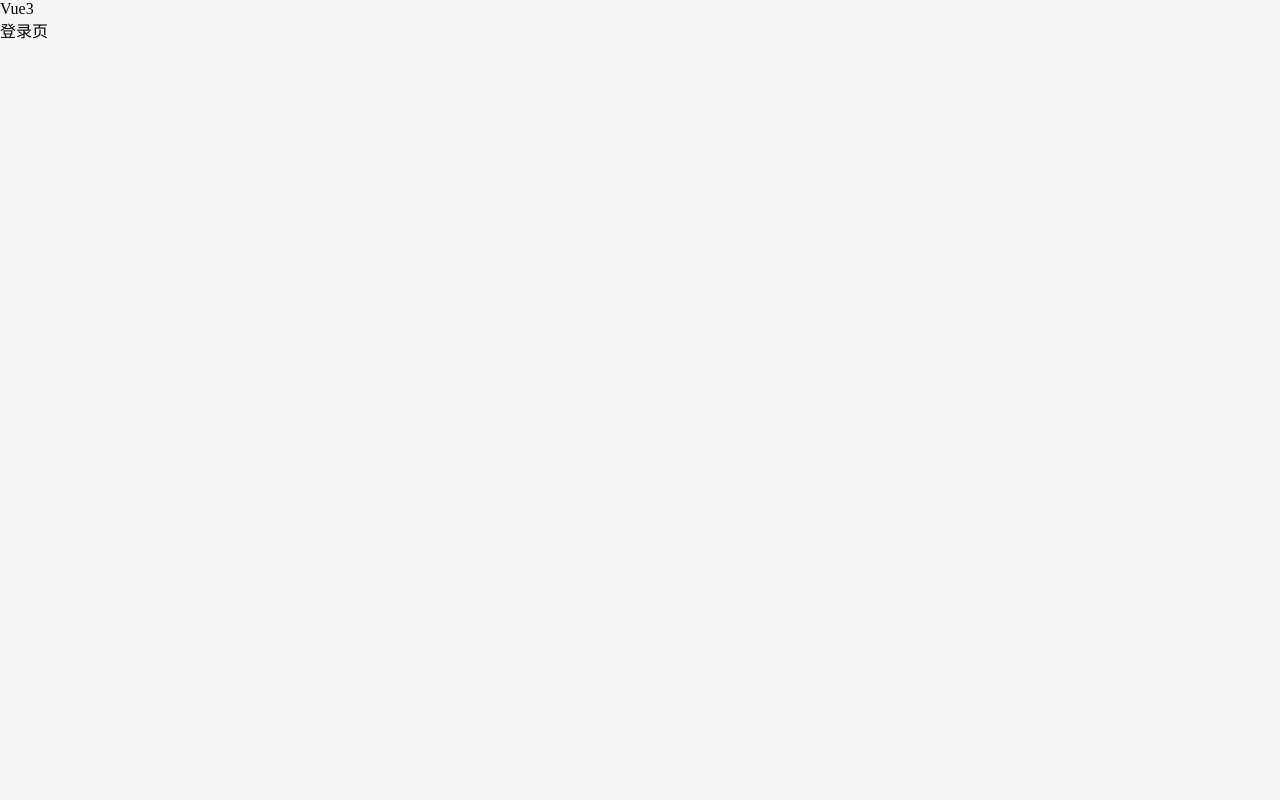
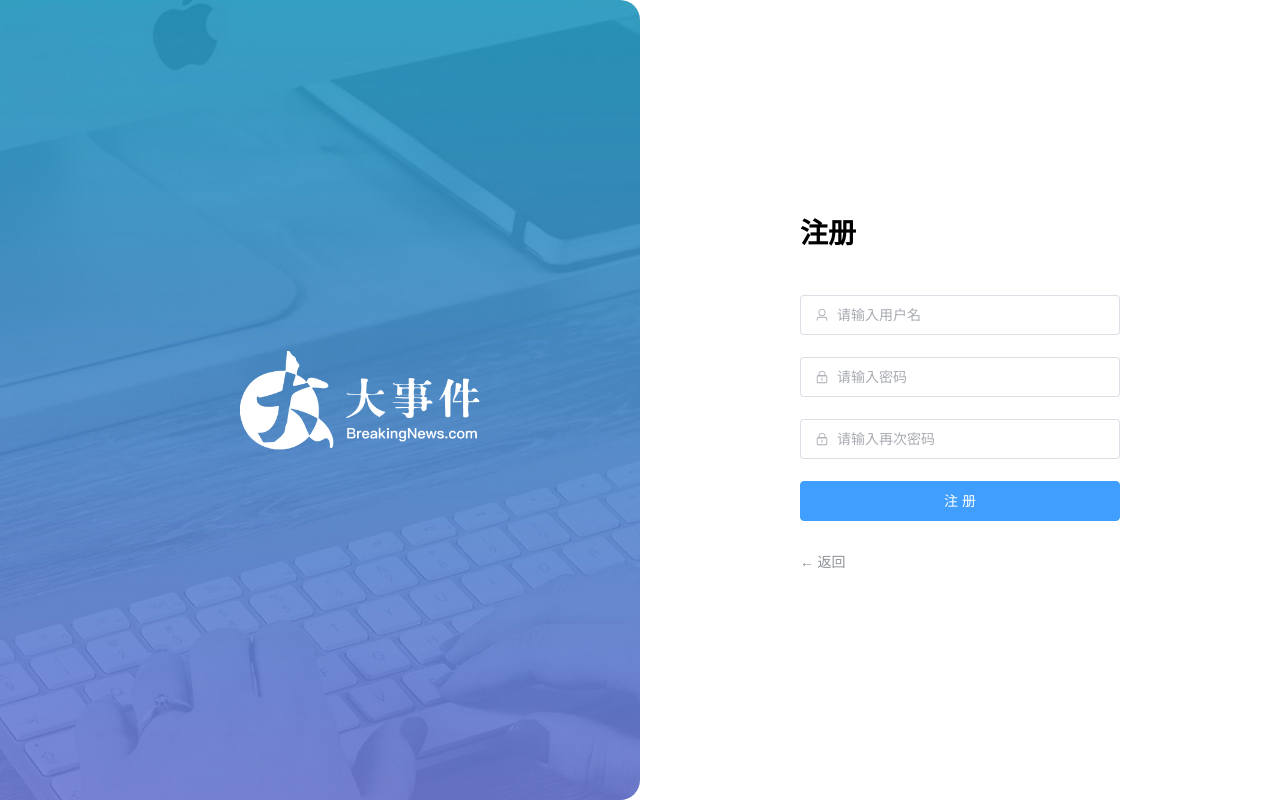
Before and after one commit to Linda000420/BigEventAdmin, a Vue app: page /login in a window 1280 px wide. Built offline with nearby package versions, Linux system fonts and the light colour scheme.

Commit message:
完成登录页面静态布局

```diff
--- a/package.json
+++ b/package.json
@@ -13,6 +13,7 @@
     "lint-staged": "lint-staged"
   },
   "dependencies": {
+    "@element-plus/icons-vue": "^2.3.1",
     "axios": "^1.6.8",
     "element-plus": "^2.7.2",
     "pinia": "^2.1.7",
--- a/src/App.vue
+++ b/src/App.vue
@@ -1,10 +1,7 @@
 <script setup></script>
 
 <template>
-  <div>
-    Vue3
-    <router-view></router-view>
-  </div>
+  <router-view></router-view>
 </template>
 
 <style scoped></style>
--- a/src/views/login/LoginPage.vue
+++ b/src/views/login/LoginPage.vue
@@ -1,5 +1,109 @@
+<script setup>
+import { User, Lock } from '@element-plus/icons-vue'
+import { ref } from 'vue'
+const isRegister = ref(true)
+</script>
+
 <template>
-  <div>登录页</div>
+  <el-row class="login-page">
+    <el-col :span="12" class="bg"></el-col>
+    <el-col :span="6" :offset="3" class="form">
+      <!-- 注册相关表单 -->
+      <el-form ref="form" size="large" autocomplete="off" v-if="isRegister">
+        <el-form-item>
+          <h1>注册</h1>
+        </el-form-item>
+        <el-form-item>
+          <el-input :prefix-icon="User" placeholder="请输入用户名"></el-input>
+        </el-form-item>
+        <el-form-item>
+          <el-input
+            :prefix-icon="Lock"
+            type="password"
+            placeholder="请输入密码"
+          ></el-input>
+        </el-form-item>
+        <el-form-item>
+          <el-input
+            :prefix-icon="Lock"
+            type="password"
+            placeholder="请输入再次密码"
+          ></el-input>
+        </el-form-item>
+        <el-form-item>
+          <el-button class="button" type="primary" auto-insert-space>
+            注册
+          </el-button>
+        </el-form-item>
+        <el-form-item class="flex">
+          <el-link type="info" :underline="false" @click="isRegister = false">
+            ← 返回
+          </el-link>
+        </el-form-item>
+      </el-form>
+      <!-- 登录相关表单 -->
+      <el-form ref="form" size="large" autocomplete="off" v-else>
+        <el-form-item>
+          <h1>登录</h1>
+        </el-form-item>
+        <el-form-item>
+          <el-input :prefix-icon="User" placeholder="请输入用户名"></el-input>
+        </el-form-item>
+        <el-form-item>
+          <el-input
+            name="password"
+            :prefix-icon="Lock"
+            type="password"
+            placeholder="请输入密码"
+          ></el-input>
+        </el-form-item>
+        <el-form-item class="flex">
+          <div class="flex">
+            <el-checkbox>记住我</el-checkbox>
+            <el-link type="primary" :underline="false">忘记密码？</el-link>
+          </div>
+        </el-form-item>
+        <el-form-item>
+          <el-button class="button" type="primary" auto-insert-space
+            >登录</el-button
+          >
+        </el-form-item>
+        <el-form-item class="flex">
+          <el-link type="info" :underline="false" @click="isRegister = true">
+            注册 →
+          </el-link>
+        </el-form-item>
+      </el-form>
+    </el-col>
+  </el-row>
 </template>
 
-<style scoped></style>
+<style lang="scss" scoped>
+.login-page {
+  height: 100vh;
+  background-color: #fff;
+  .bg {
+    background:
+      url('@/assets/logo2.png') no-repeat 60% center / 240px auto,
+      url('@/assets/login_bg.jpg') no-repeat center / cover;
+    border-radius: 0 20px 20px 0;
+  }
+  .form {
+    display: flex;
+    flex-direction: column;
+    justify-content: center;
+    user-select: none;
+    .title {
+      margin: 0 auto;
+    }
+    .button {
+      width: 100%;
+    }
+    .flex {
+      width: 100%;
+      display: flex;
+      justify-content: space-between;
+    }
+  }
+}
+</style>
```
Also changed, not shown: 1 other file (tests, documents, lock files or other folders).
